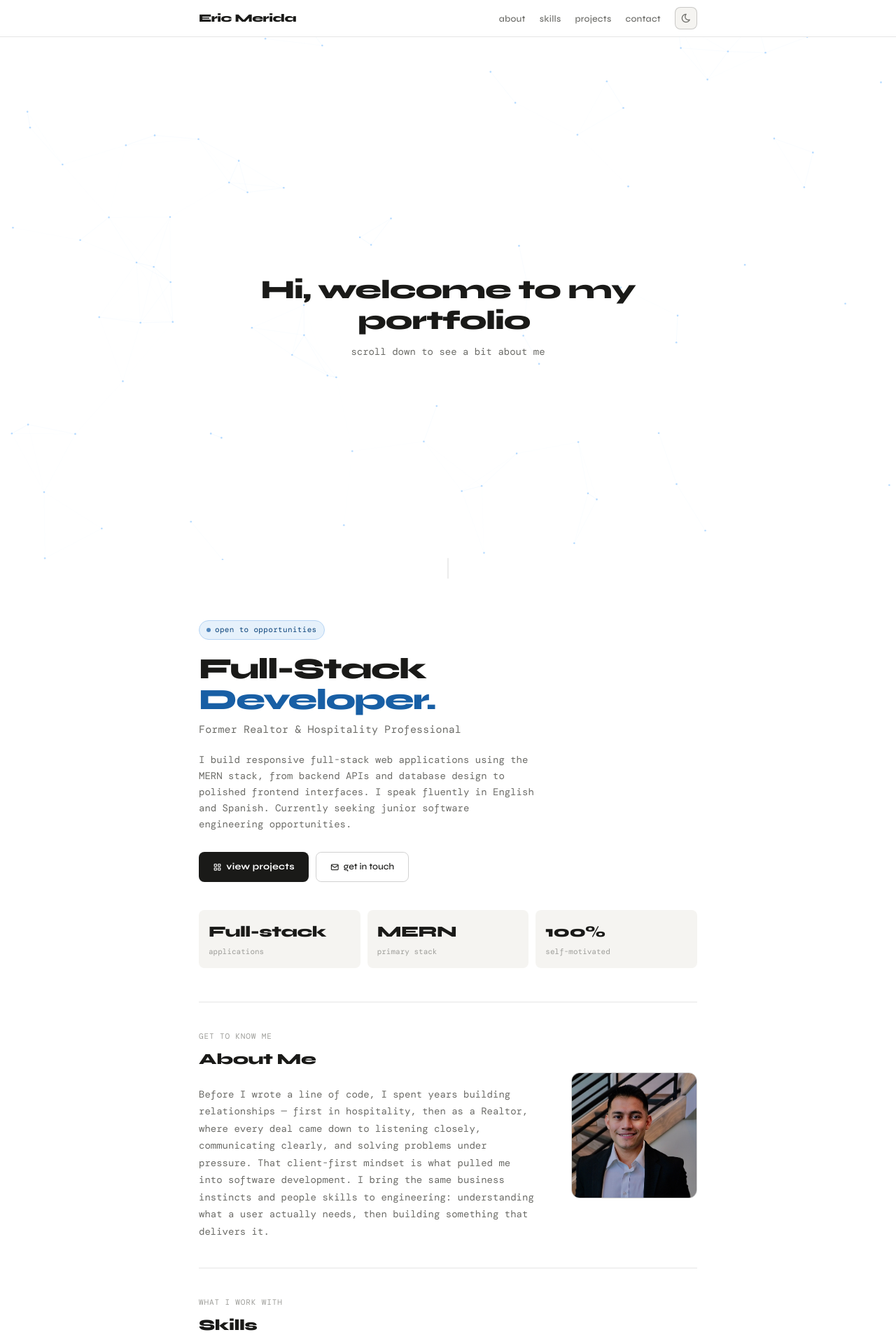
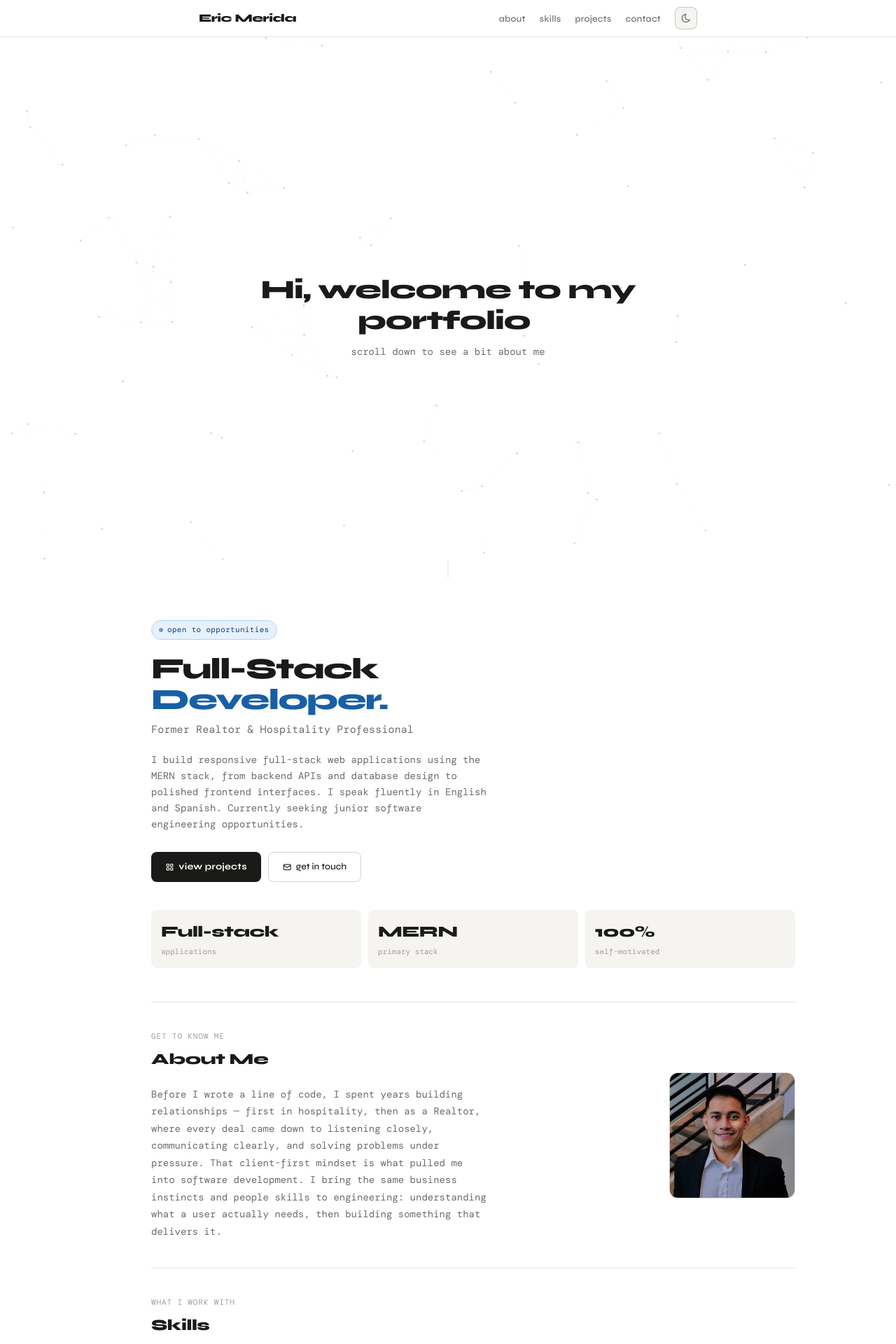
Before and after one commit to EricMerida/Portfolio, a React (Vite) app: page / in a window 1280 px wide. Shown: the top 1920 px of the page at 70% size. Built offline with nearby package versions, Linux system fonts and the light colour scheme; the HTML template or start-up script is replaced by a standard one; a web font is replaced by a local one.

Commit message:
Refactor global styles and update layout settings

```diff
--- a/src/styles/global.css
+++ b/src/styles/global.css
@@ -73,12 +73,19 @@ button {
 
 /* ── Layout ── */
 .portfolio {
-  max-width: 760px;
+  max-width: 1040px;
   margin: 0 auto;
   padding: 0 1.5rem;
   position: relative;
   z-index: 1;
 }
+
+@media (min-width: 901px) {
+  .portfolio {
+    padding-left: 96px;
+  }
+}
+
 /* ── Shared section styles ── */
 .section {
   padding: 2.5rem 0;
```
